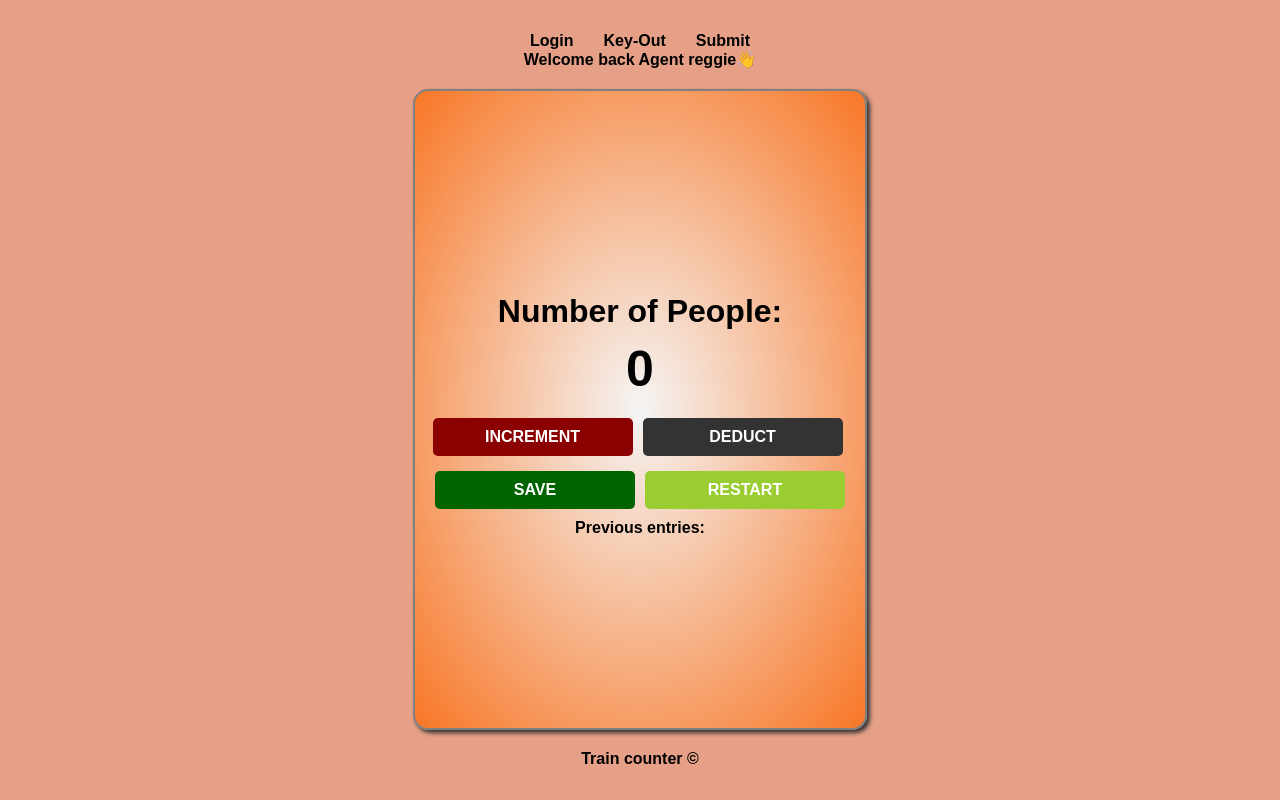
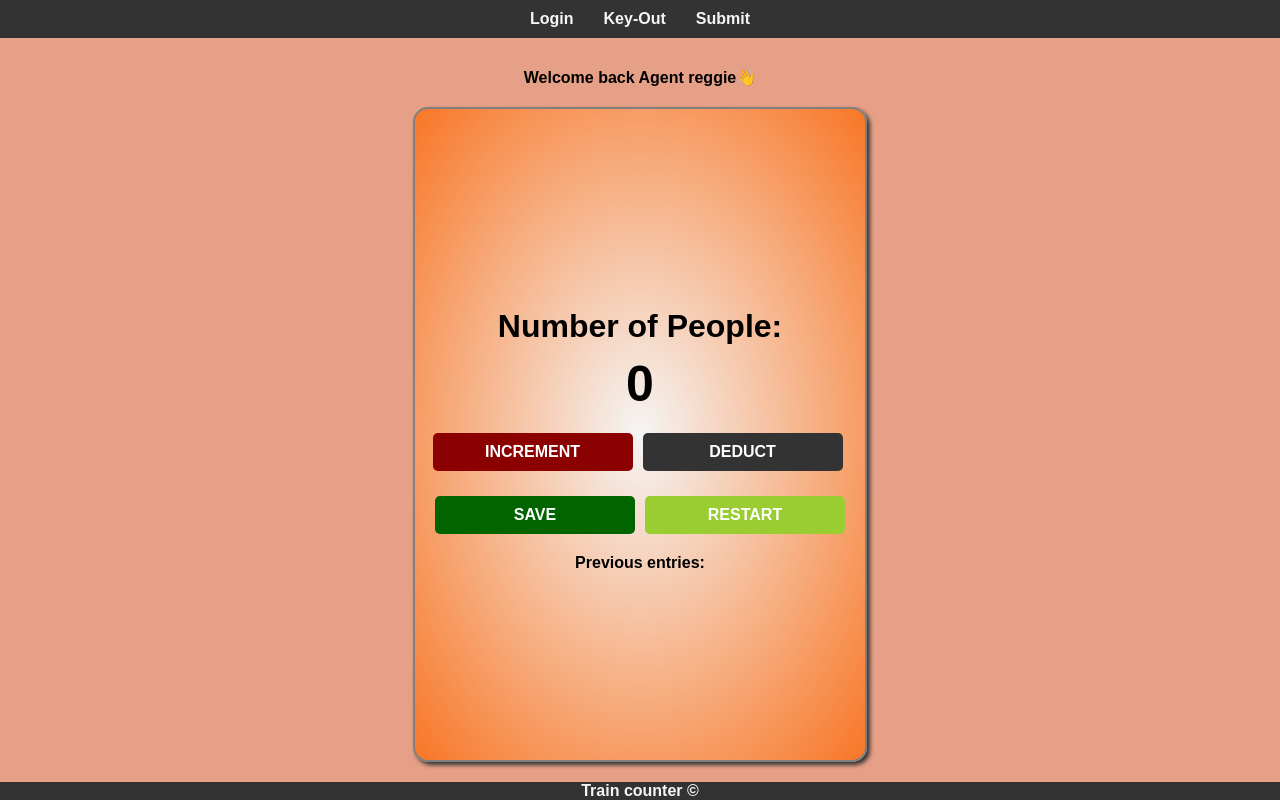
Before and after one commit to rkowusu17/Mini_projects, a plain HTML site: page Train counter/index.html in a window 1280 px wide. Drawn offline with Linux system fonts and the light colour scheme.

Commit message:
looks cool

```diff
--- a/Train counter/styles.css
+++ b/Train counter/styles.css
@@ -10,11 +10,14 @@ body {
   font-family: Arial, Helvetica, sans-serif;
   font-weight: bold;
   text-align: center;
-  padding: 32px;
   display: flex;
   flex-flow: column wrap;
+  justify-content: flex-start;
   min-height: 100vh;
   position: relative;
+}
+main {
+  /* max-height: 70vh; */
 }
 
 nav ul {
@@ -24,10 +27,13 @@ nav ul {
   align-items: center;
   justify-content: center;
   list-style-type: none;
+  padding: 10px;
+  margin-bottom: 30px;
+  background-color: #333;
 }
 a {
   text-decoration: none;
-  color: black;
+  color: whitesmoke;
 }
 a:hover {
   opacity: 50%;
@@ -71,7 +77,7 @@ h2 {
 button {
   border: none;
   border-radius: 5px;
-  margin-bottom: 10px;
+  margin-bottom: 20px;
   padding-top: 10px;
   display: block;
   padding-bottom: 10px;
@@ -98,6 +104,11 @@ button {
   background-color: yellowgreen;
 }
 
+footer {
+  background-color: #333;
+  color: whitesmoke;
+}
+
 /* button:focus {
   border: 1px solid black;
   box-shadow: 1.5px 3px #333;
```
